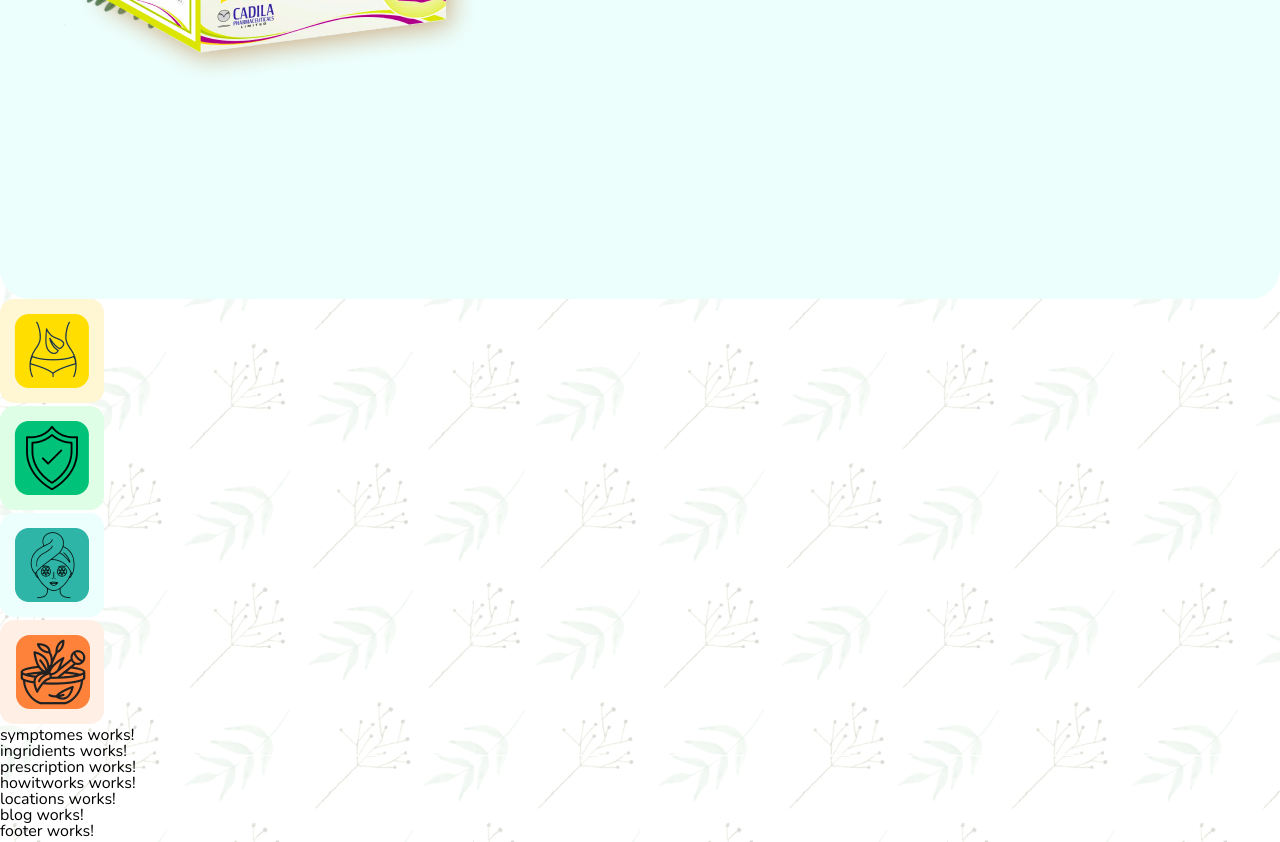
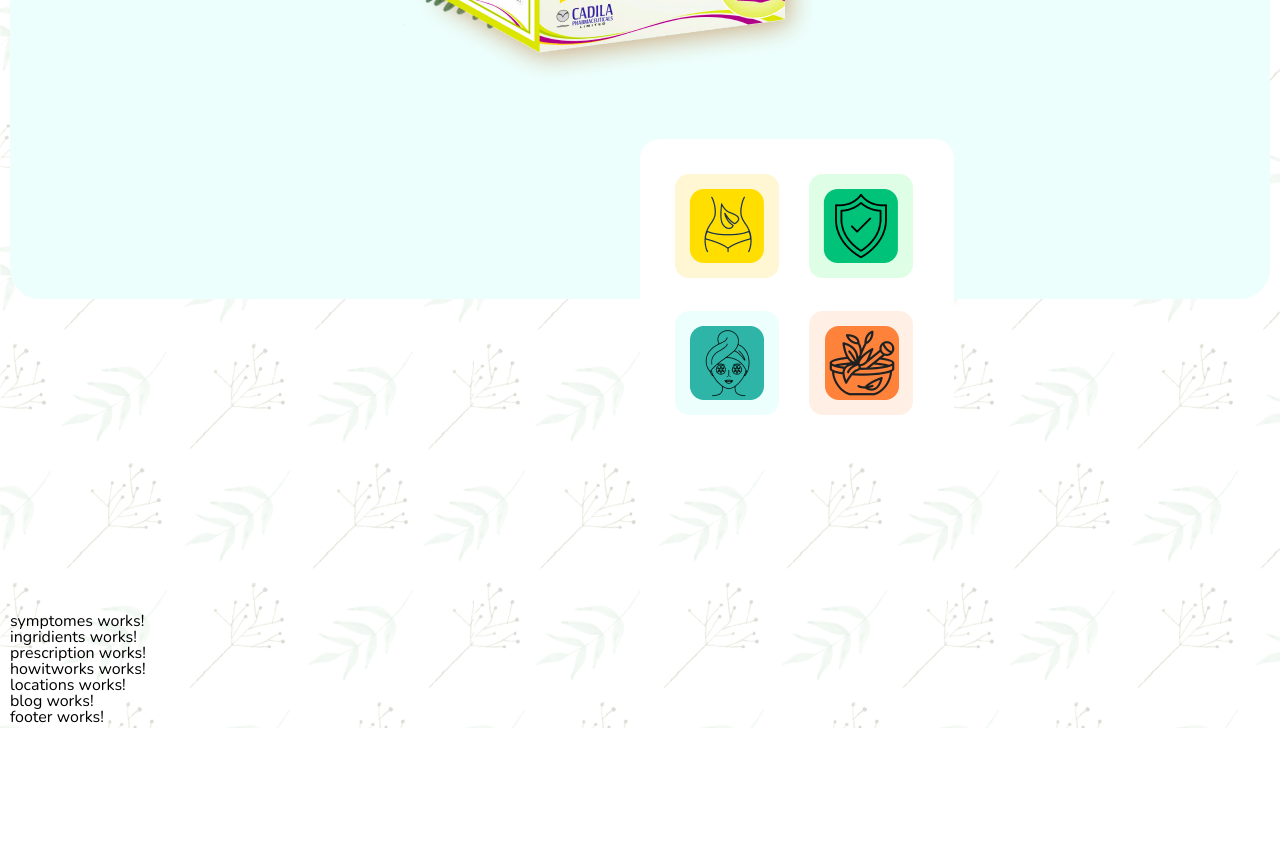
Before and after one commit to maria-namira/geposave, an Angular app: page / in a window 1280 px wide. Shown: the part 1160-2002 px from the top of the page. After the commit the page ends 1888 px from the top, so only its background shows below. Built offline with nearby package versions, Linux system fonts and the light colour scheme.

Commit message:
fixed toolbars with icons

```diff
--- a/src/app/homepage/shared/components/hero/hero.component.scss
+++ b/src/app/homepage/shared/components/hero/hero.component.scss
@@ -15,6 +15,7 @@
     display: flex;
     flex-direction: row;
     flex-wrap: wrap;
+    position: relative;
     & .hero__title-block {
         margin: 0 auto;
         margin-top: 35px;
@@ -66,6 +67,7 @@
     }
     & .hero__image {
         position: relative;
+        margin: 0 auto;
         margin-top: 170px;
         max-height: 600px;
         & .hero__image-item-1 {
@@ -87,3 +89,22 @@
         }
     }
 }
+
+.hero__icons-wrapper {
+    width: 100%;
+    max-width: 314px;
+    box-sizing: border-box;
+    padding: 20px;
+    display: flex;
+    flex-direction: row;
+    flex-wrap: wrap;
+    background: #FFFFFF;
+    border-radius: 20px;
+    position: relative;
+    right: -50%;
+    top: -160px;
+    & .hero__icons-item {
+        box-sizing: border-box;
+        margin: 15px;
+    }
+}
--- a/src/styles.scss
+++ b/src/styles.scss
@@ -138,4 +138,6 @@ body {
     background-image: url("assets/img/bgpattern.png");
     background-repeat: repeat;
     font-family: 'Nunito', sans-serif;
+    box-sizing: border-box;
+    padding: 0px 10px;
 }
```
